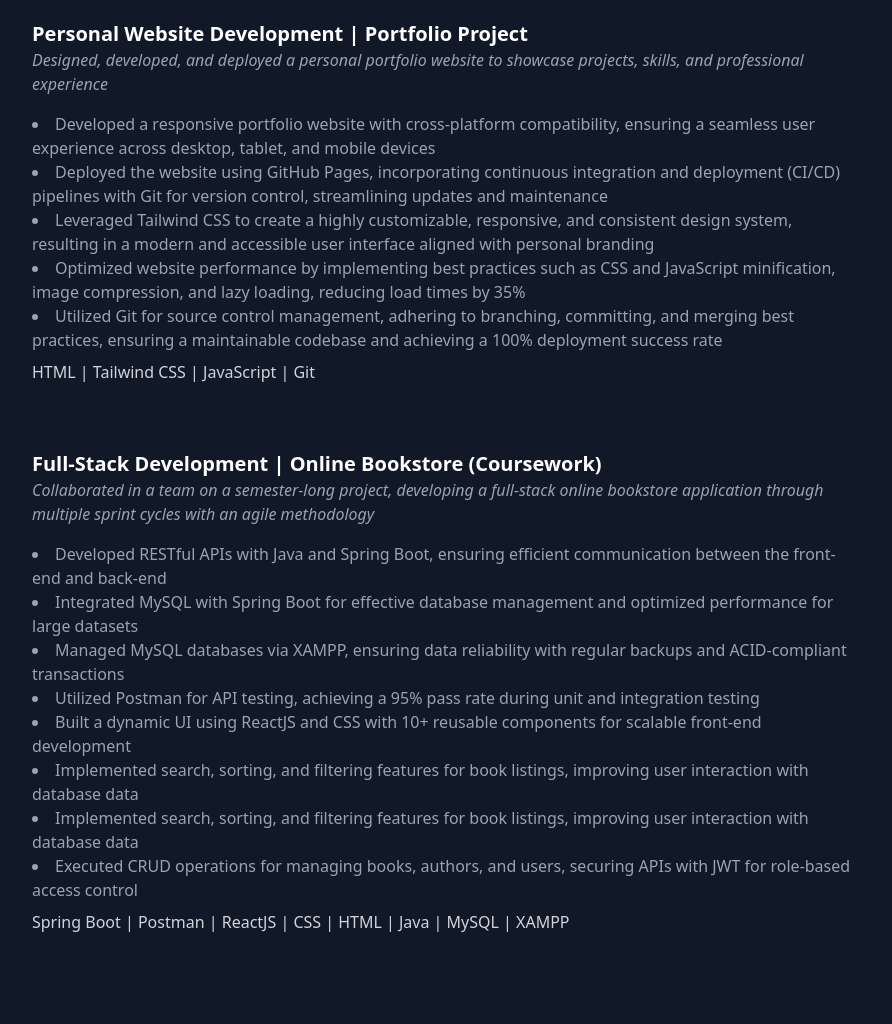
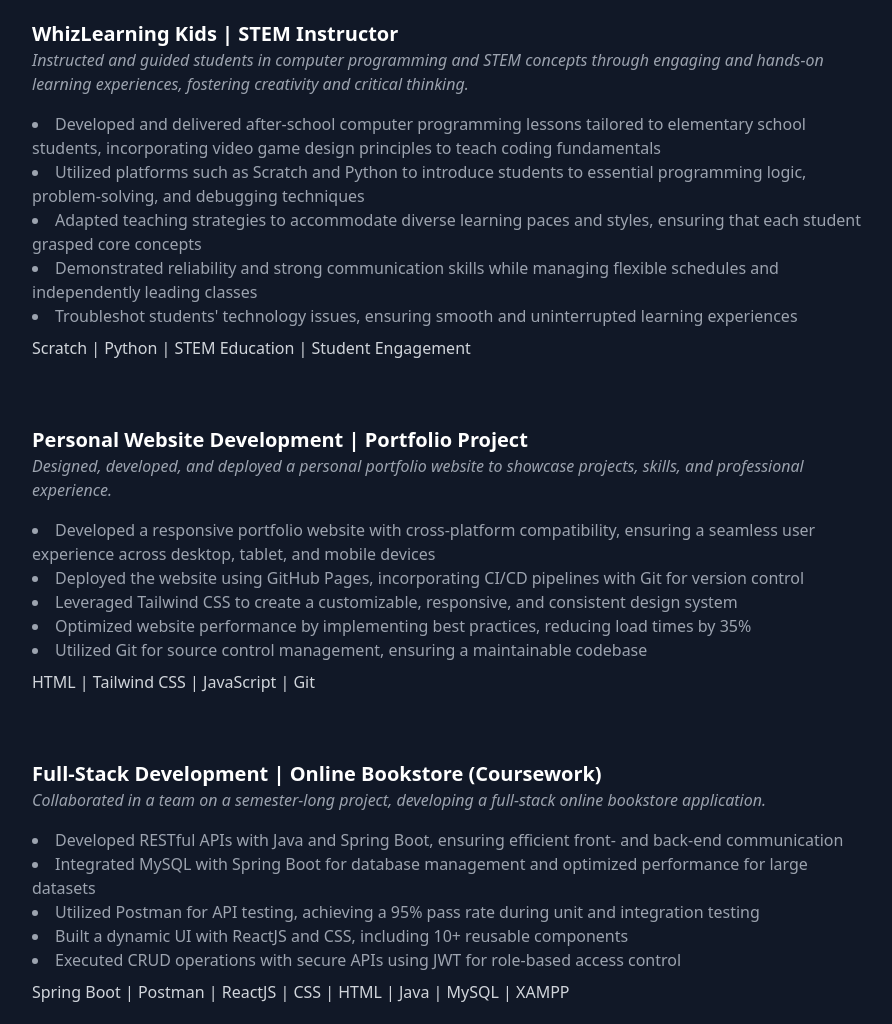
Before and after one commit to usernamearia/usernamearia.github.io, a website: page index.html in a window 1280 px wide. Shown: the part 649-1673 px from the top of the page, without its empty margins (193-1085 px from the left). Drawn offline with nearby package versions, Linux system fonts and the light colour scheme.

Commit message:
Update index.html
Added the STEM Instructor into experience and re-did the code structure

```diff
--- a/index.html
+++ b/index.html
@@ -35,15 +35,15 @@
             <h2 class="text-3xl font-semibold text-white mb-8">Connect with Me</h2>
             <div class="flex justify-center space-x-6">
                 <a href="https://github.com/usernamearia" target="_blank" class="flex flex-col items-center transform transition duration-300 hover:scale-110">
-                    <img src="https://cdn.jsdelivr.net/npm/simple-icons@v5/icons/github.svg" alt="GitHub" class="w-8 h-8 transition duration-300 filter hover:brightness-125" loading="lazy">
+                    <img src="https://cdn.jsdelivr.net/npm/simple-icons@v5/icons/github.svg" alt="GitHub" class="w-8 h-8 filter hover:brightness-125" loading="lazy">
                     <span class="mt-2 text-gray-400 hover:text-white">GitHub</span>
                 </a>
                 <a href="https://www.linkedin.com/in/ariasafaie/" target="_blank" class="flex flex-col items-center transform transition duration-300 hover:scale-110">
-                    <img src="https://cdn.jsdelivr.net/npm/simple-icons@v5/icons/linkedin.svg" alt="LinkedIn" class="w-8 h-8 transition duration-300 filter hover:brightness-125" loading="lazy">
+                    <img src="https://cdn.jsdelivr.net/npm/simple-icons@v5/icons/linkedin.svg" alt="LinkedIn" class="w-8 h-8 filter hover:brightness-125" loading="lazy">
                     <span class="mt-2 text-gray-400 hover:text-white">LinkedIn</span>
                 </a>
                 <a href="mailto:ariasafaie@gmail.com" class="flex flex-col items-center transform transition duration-300 hover:scale-110">
-                    <img src="https://cdn.jsdelivr.net/npm/simple-icons@v5/icons/gmail.svg" alt="Email" class="w-8 h-8 transition duration-300 filter hover:brightness-125" loading="lazy">
+                    <img src="https://cdn.jsdelivr.net/npm/simple-icons@v5/icons/gmail.svg" alt="Email" class="w-8 h-8 filter hover:brightness-125" loading="lazy">
                     <span class="mt-2 text-gray-400 hover:text-white">Email</span>
                 </a>
             </div>
@@ -59,27 +59,40 @@
             </p>
         </section>
 
-        <!-- Projects Section -->
+        <!-- Experience & Projects Section -->
         <section class="mb-12">
             <h2 class="text-3xl font-semibold text-white mb-8">Experience & Projects</h2>
+
+            <!-- Experience: WhizLearning Kids - STEM Instructor -->
+            <a href="https://www.whizlearningkids.com/" target="_blank">
+                <article id="whizlearning-stem-instructor" class="mb-8 p-4 border border-transparent hover:border-yellow-500 transition-all duration-300 rounded-lg cursor-pointer">
+                    <h3 class="text-xl font-bold text-white">WhizLearning Kids | STEM Instructor</h3>
+                    <p class="italic mb-4 text-gray-400">
+                        Instructed and guided students in computer programming and STEM concepts through engaging and hands-on learning experiences, fostering creativity and critical thinking.
+                    </p>
+                    <ul class="list-disc list-inside text-gray-400">
+                        <li>Developed and delivered after-school computer programming lessons tailored to elementary school students, incorporating video game design principles to teach coding fundamentals</li>
+                        <li>Utilized platforms such as Scratch and Python to introduce students to essential programming logic, problem-solving, and debugging techniques</li>
+                        <li>Adapted teaching strategies to accommodate diverse learning paces and styles, ensuring that each student grasped core concepts</li>
+                        <li>Demonstrated reliability and strong communication skills while managing flexible schedules and independently leading classes</li>
+                        <li>Troubleshot students' technology issues, ensuring smooth and uninterrupted learning experiences</li>
+                    </ul>
+                    <p class="mt-2 text-gray-300">Scratch | Python | STEM Education | Student Engagement</p>
+                </article>
+            </a>
 
             <!-- Project 1: Personal Website Development -->
             <article id="personal-website-project" class="mb-8 p-4 border border-transparent hover:border-yellow-500 transition-all duration-300 rounded-lg cursor-pointer">
                 <h3 class="text-xl font-bold text-white">Personal Website Development | Portfolio Project</h3>
                 <p class="italic mb-4 text-gray-400">
-                    Designed, developed, and deployed a personal portfolio website to showcase projects, skills, and professional experience
+                    Designed, developed, and deployed a personal portfolio website to showcase projects, skills, and professional experience.
                 </p>
                 <ul class="list-disc list-inside text-gray-400">
-                    <li>Developed a responsive portfolio website with cross-platform compatibility, ensuring a seamless user
-                        experience across desktop, tablet, and mobile devices</li>
-                    <li>Deployed the website using GitHub Pages, incorporating continuous integration and deployment (CI/CD)
-                        pipelines with Git for version control, streamlining updates and maintenance</li>
-                    <li>Leveraged Tailwind CSS to create a highly customizable, responsive, and consistent design system, resulting in
-                        a modern and accessible user interface aligned with personal branding</li>
-                    <li>Optimized website performance by implementing best practices such as CSS and JavaScript minification,
-                        image compression, and lazy loading, reducing load times by 35%</li>
-                    <li>Utilized Git for source control management, adhering to branching, committing, and merging best practices,
-                        ensuring a maintainable codebase and achieving a 100% deployment success rate</li>
+                    <li>Developed a responsive portfolio website with cross-platform compatibility, ensuring a seamless user experience across desktop, tablet, and mobile devices</li>
+                    <li>Deployed the website using GitHub Pages, incorporating CI/CD pipelines with Git for version control</li>
+                    <li>Leveraged Tailwind CSS to create a customizable, responsive, and consistent design system</li>
+                    <li>Optimized website performance by implementing best practices, reducing load times by 35%</li>
+                    <li>Utilized Git for source control management, ensuring a maintainable codebase</li>
                 </ul>
                 <p class="mt-2 text-gray-300">HTML | Tailwind CSS | JavaScript | Git</p>
             </article>
@@ -89,25 +102,14 @@
                 <article id="bookstore-project" class="p-4 border border-transparent hover:border-yellow-500 transition-all duration-300 rounded-lg cursor-pointer">
                     <h3 class="text-xl font-bold text-white">Full-Stack Development | Online Bookstore (Coursework)</h3>
                     <p class="italic mb-4 text-gray-400">
-                        Collaborated in a team on a semester-long project, developing a full-stack online
-                        bookstore application through multiple sprint cycles with an agile methodology
+                        Collaborated in a team on a semester-long project, developing a full-stack online bookstore application.
                     </p>
                     <ul class="list-disc list-inside text-gray-400">
-                        <li>Developed RESTful APIs with Java and Spring Boot, ensuring efficient communication between the front-end
-                            and back-end</li>
-                        <li>Integrated MySQL with Spring Boot for effective database management and optimized performance for large
-                            datasets</li>
-                        <li>Managed MySQL databases via XAMPP, ensuring data reliability with regular backups and ACID-compliant
-                            transactions</li>
+                        <li>Developed RESTful APIs with Java and Spring Boot, ensuring efficient front- and back-end communication</li>
+                        <li>Integrated MySQL with Spring Boot for database management and optimized performance for large datasets</li>
                         <li>Utilized Postman for API testing, achieving a 95% pass rate during unit and integration testing</li>
-                        <li>Built a dynamic UI using ReactJS and CSS with 10+ reusable components for scalable front-end development</li>
-                        <li>Implemented search, sorting, and filtering features for book listings, improving user interaction with database
-                            data</li>
-                        <li>Implemented search, sorting, and filtering features for book listings, improving user interaction with database
-                            data</li>
-                        <li>Executed CRUD operations for managing books, authors, and users, securing APIs with JWT for role-based
-                            access control</li>
-
+                        <li>Built a dynamic UI with ReactJS and CSS, including 10+ reusable components</li>
+                        <li>Executed CRUD operations with secure APIs using JWT for role-based access control</li>
                     </ul>
                     <p class="mt-2 text-gray-300">Spring Boot | Postman | ReactJS | CSS | HTML | Java | MySQL | XAMPP</p>
                 </article>
```
